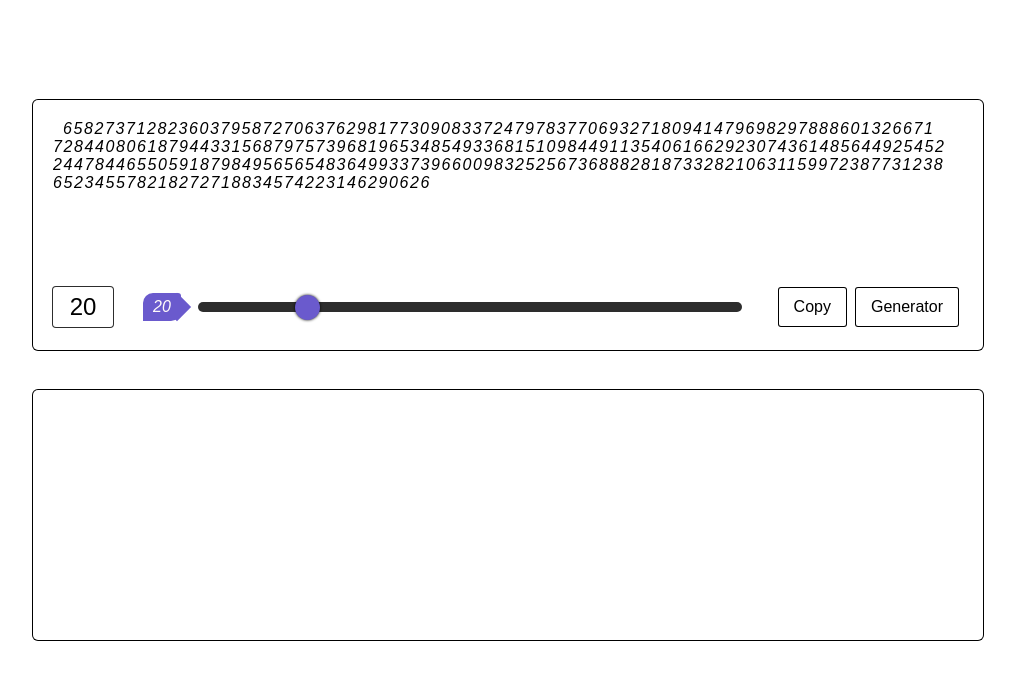
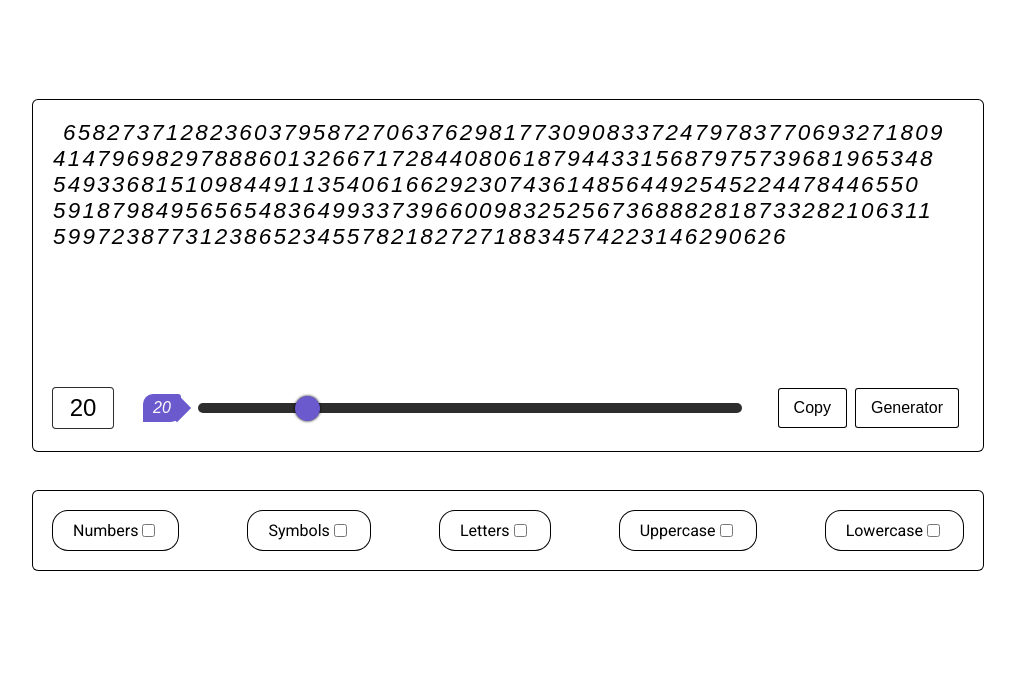
Before and after one commit to Mirudistok32/generator-password, a React (Create React App) app: page / in a window 1280 px wide. Shown: the top 680 px of the page, without its empty margins (132-1147 px from the left). Built offline with nearby package versions, Linux system fonts and the light colour scheme.

Commit message:
Add styles DisplaySettings component

```diff
--- a/src/component/Boxdisplay/Boxdisplay.module.scss
+++ b/src/component/Boxdisplay/Boxdisplay.module.scss
@@ -1,5 +1,5 @@
 .boxdisplay {
-  max-height: 600px;
+  max-height: 530px;
   max-width: 970px;
   padding: 10px;
   width: 100%;
--- a/src/component/DisplayPassword/DisplayPassword.module.scss
+++ b/src/component/DisplayPassword/DisplayPassword.module.scss
@@ -14,6 +14,7 @@
     }
     span {
       display: inline-block;
+      font-size: 1.4em;
       letter-spacing: 0.1em;
     }
   }
--- a/src/component/DisplaySettings/DisplaySettings.module.scss
+++ b/src/component/DisplaySettings/DisplaySettings.module.scss
@@ -2,5 +2,23 @@
 
 .displaysettings {
   @include commonStylesForDisplay;
-  min-height: 250px;
+  &__list {
+    display: flex;
+    flex-wrap: wrap;
+    justify-content: space-between;
+    align-items: center;
+  }
+  &__element-box {
+    display: flex;
+    justify-content: center;
+    align-items: center;
+    box-shadow: 0 0 0 1px #000;
+    border-radius: 15px;
+    padding: 10px 20px;
+    cursor: pointer;
+  }
+  &__title {
+  }
+  &__input {
+  }
 }
--- a/src/component/DisplaySettings/index.tsx
+++ b/src/component/DisplaySettings/index.tsx
@@ -3,10 +3,41 @@ import s from './DisplaySettings.module.scss'
 
 export const DisplaySettings = () => {
 
-
+    console.log(String.fromCharCode(72));
     return (
         <div className={s.displaysettings}>
-
+            <ul className={s['displaysettings__list']}>
+                <li className={s.displaysettings__element}>
+                    <label className={s['displaysettings__element-box']}>
+                        <span className={s.displaysettings__title}>Numbers</span>
+                        <input className={s.displaysettings__input} type="checkbox" />
+                    </label>
+                </li>
+                <li className={s.displaysettings__element}>
+                    <label className={s['displaysettings__element-box']}>
+                        <span className={s.displaysettings__title}>Symbols</span>
+                        <input className={s.displaysettings__input} type="checkbox" />
+                    </label>
+                </li>
+                <li className={s.displaysettings__element}>
+                    <label className={s['displaysettings__element-box']}>
+                        <span className={s.displaysettings__title}>Letters</span>
+                        <input className={s.displaysettings__input} type="checkbox" />
+                    </label>
+                </li>
+                <li className={s.displaysettings__element}>
+                    <label className={s['displaysettings__element-box']}>
+                        <span className={s.displaysettings__title}>Uppercase</span>
+                        <input className={s.displaysettings__input} type="checkbox" />
+                    </label>
+                </li>
+                <li className={s.displaysettings__element}>
+                    <label className={s['displaysettings__element-box']}>
+                        <span className={s.displaysettings__title}>Lowercase</span>
+                        <input className={s.displaysettings__input} type="checkbox" />
+                    </label>
+                </li>
+            </ul>
         </div>
     )
 }
```
